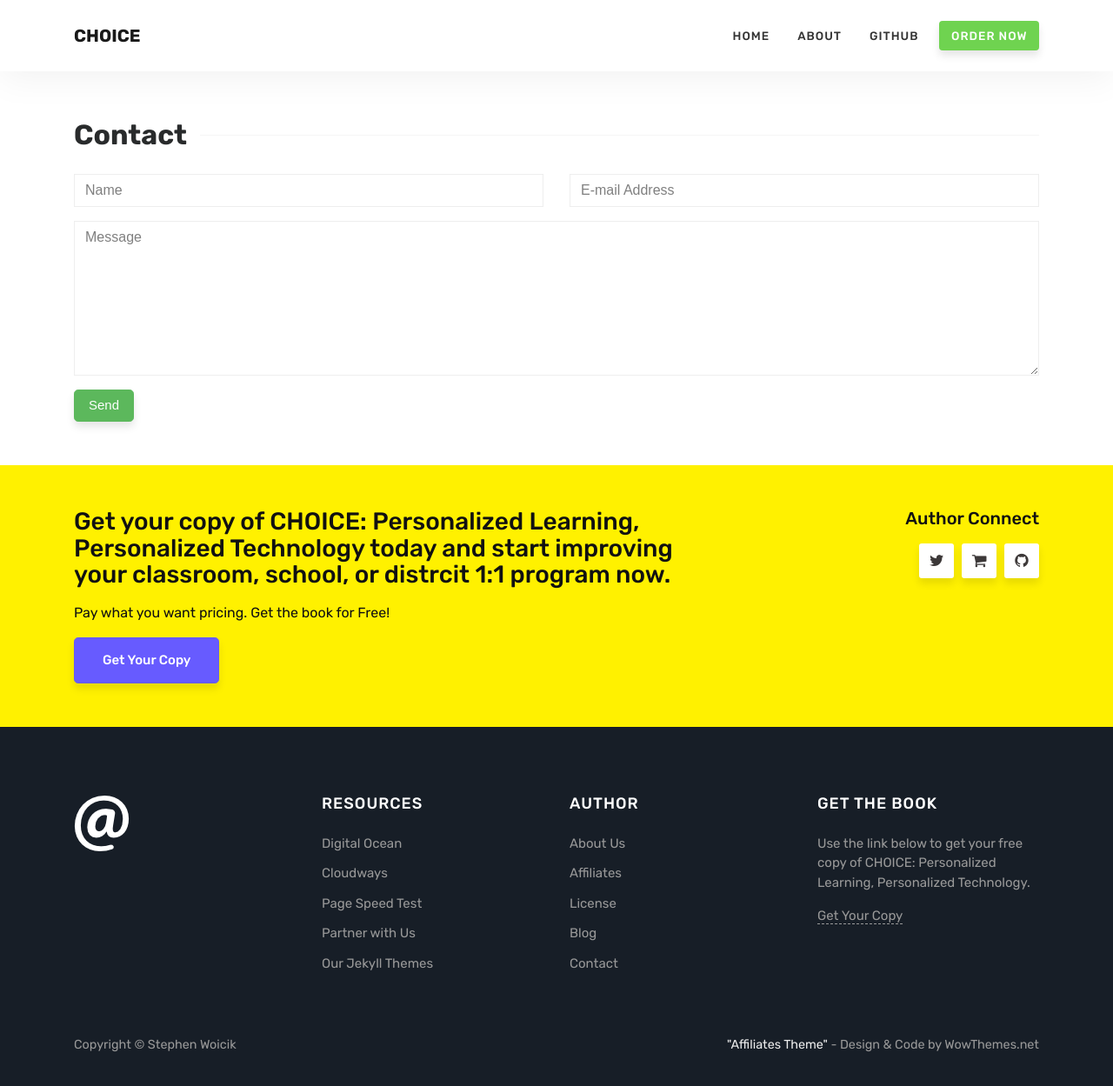
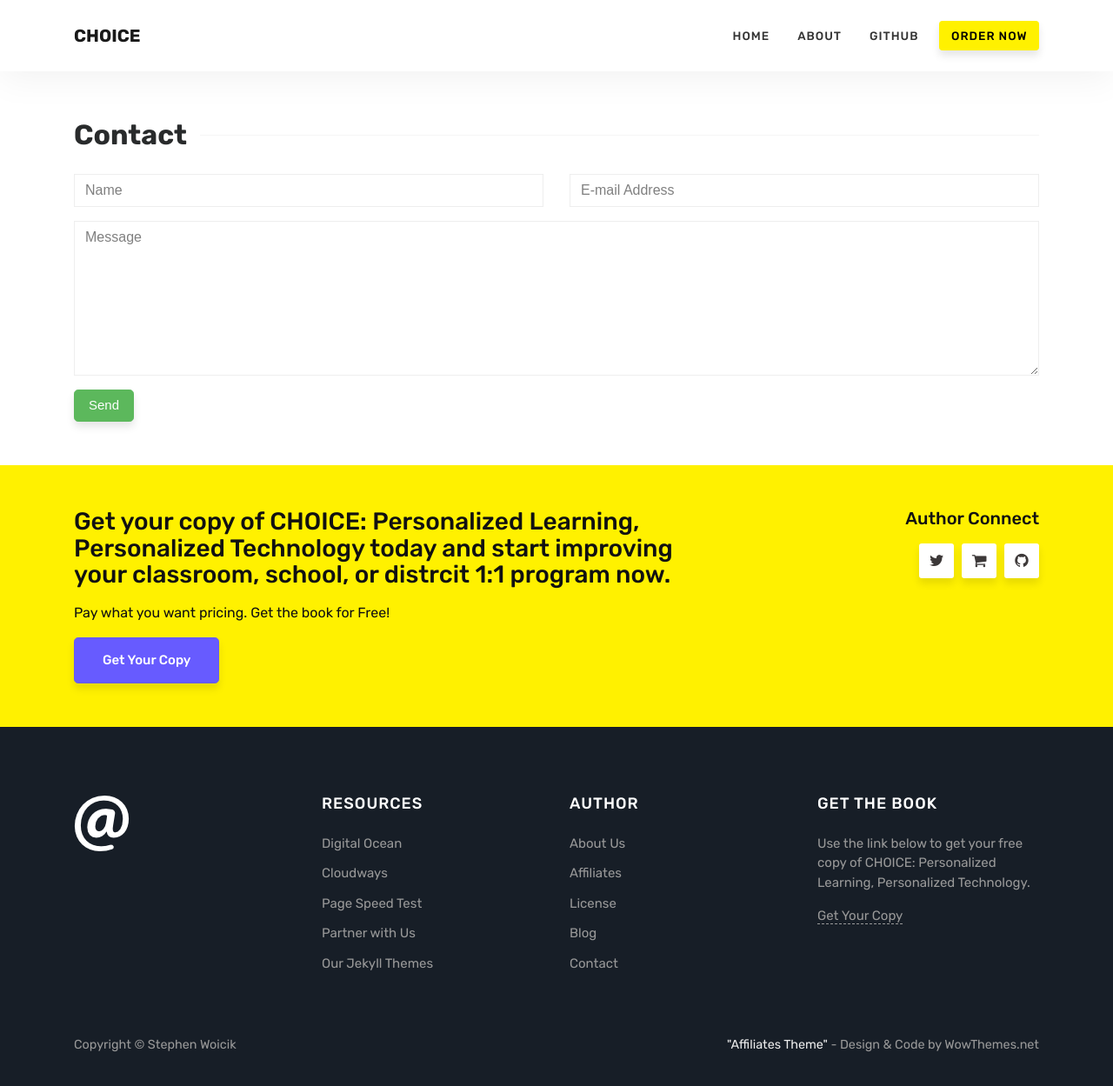
Before and after one commit to swoicik/book-cyod, a Jekyll site: the page built from contact.html, in a window 1280 px wide and 1259 px high. Shown: the top 1249 px of the window at 87% size. Built offline with Jekyll 4.4.1, drawn with Linux system fonts in a browser that asks for light colours.

Commit message:
changed colors

```diff
--- a/assets/css/theme.css
+++ b/assets/css/theme.css
@@ -119,8 +119,8 @@ section.recent-posts {
     font-size: 0.94em;
 	}
 .navbar-toggleable-md .navbar-nav .nav-link.highlight {
-    background: #6FD350;
-    color: #fff;
+    background: #fff100;
+    color: #000;
     border-radius: 4px;
     box-shadow: 0 6px 10px 0 rgba(0,0,0,0.1);
         padding-left: 1em;
```
